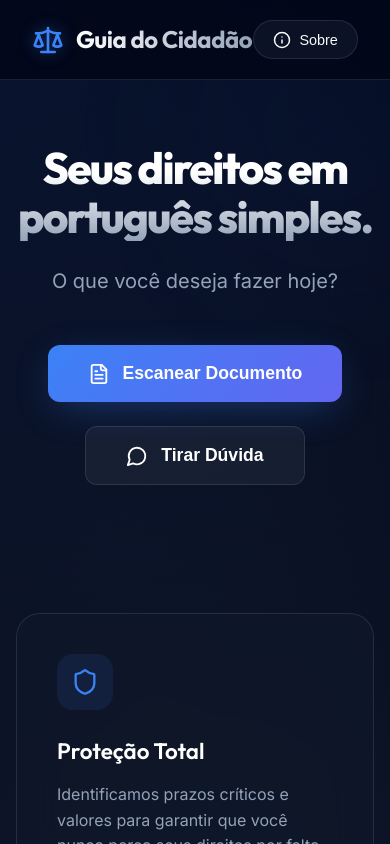
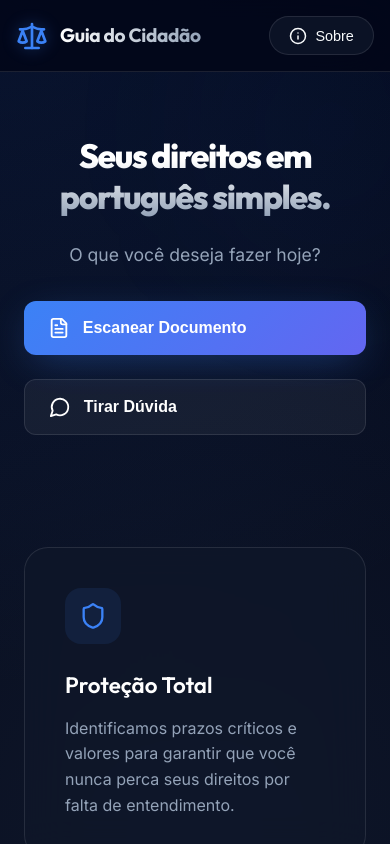
Before and after one commit to Leosdc/Guia-do-Cidadao, a React (Vite) app: page / in a window 390 px wide. Shown: the top 844 px of the page. Built offline with nearby package versions, Linux system fonts and the light colour scheme.

Commit message:
feat: Otimização mobile.

```diff
--- a/src/App.css
+++ b/src/App.css
@@ -92,3 +92,16 @@
   font-size: 1.1rem;
   margin-bottom: 0;
 }
+
+@media (max-width: 768px) {
+  .about-view h2 {
+    font-size: 2.2rem;
+  }
+  .about-content p {
+    font-size: 1.1rem;
+  }
+  .privacy-card {
+    padding: 2rem;
+    border-radius: 24px;
+  }
+}
--- a/src/components/Advice.css
+++ b/src/components/Advice.css
@@ -31,6 +31,7 @@
   font-weight: 800;
   background: linear-gradient(to right, #fff, #94a3b8);
   -webkit-background-clip: text;
+  background-clip: text;
   -webkit-text-fill-color: transparent;
   margin-bottom: 1rem;
   letter-spacing: -0.02em;
@@ -146,6 +147,7 @@
   font-size: 2.5rem;
   background: linear-gradient(to right, #10b981, #34d399);
   -webkit-background-clip: text;
+  background-clip: text;
   -webkit-text-fill-color: transparent;
 }
 
@@ -229,7 +231,16 @@
 }
 
 @media (max-width: 768px) {
-  .advice-header h2 { font-size: 2.5rem; }
-  .textarea-wrapper { padding: 1.5rem; }
-  .result-grid { grid-template-columns: 1fr; }
+  .advice-header h2 { font-size: 2.2rem; }
+  .advice-header p { font-size: 1.1rem; }
+  .textarea-wrapper { padding: 1.5rem; border-radius: 24px; }
+  .textarea-wrapper textarea { min-height: 200px; font-size: 1.1rem; }
+  .result-grid { grid-template-columns: 1fr; gap: 1rem; }
+  .result-header h2 { font-size: 1.8rem; }
+  .result-card { padding: 1.25rem; }
 }
+
+@media (max-width: 480px) {
+  .advice-header h2 { font-size: 1.8rem; }
+  .send-btn { font-size: 1rem; padding: 1rem; }
+}
--- a/src/components/Scanner.css
+++ b/src/components/Scanner.css
@@ -231,3 +231,21 @@
   from { transform: rotate(0deg); }
   to { transform: rotate(360deg); }
 }
+
+@media (max-width: 768px) {
+  .drop-zone {
+    padding: 2.5rem 1.5rem;
+    aspect-ratio: auto;
+    min-height: 250px;
+  }
+  .result-section {
+    padding: 1.5rem;
+    border-radius: 24px;
+  }
+  .result-header h2 {
+    font-size: 1.6rem;
+  }
+  .result-card {
+    padding: 1.25rem;
+  }
+}
--- a/src/index.css
+++ b/src/index.css
@@ -241,12 +241,38 @@ body::before {
 
 @media (max-width: 768px) {
   .hero h2 {
-    font-size: 2.75rem;
+    font-size: 2.5rem;
   }
   .app-main {
-    padding: 2rem 1rem;
+    padding: 2rem 1.5rem;
   }
   .hero {
-    padding: 2rem 0 4rem;
+    padding: 2rem 0 3rem;
+  }
+  .features {
+    grid-template-columns: 1fr;
+    gap: 1rem;
   }
 }
+
+@media (max-width: 480px) {
+  .hero h2 {
+    font-size: 2.1rem;
+    line-height: 1.2;
+  }
+  .hero p {
+    font-size: 1.1rem;
+    margin-bottom: 2rem;
+  }
+  .primary-btn {
+    padding: 1rem 1.5rem;
+    font-size: 1rem;
+    width: 100%;
+  }
+  .app-header {
+    padding: 1rem;
+  }
+  .logo h1 {
+    font-size: 1.2rem;
+  }
+}
```
